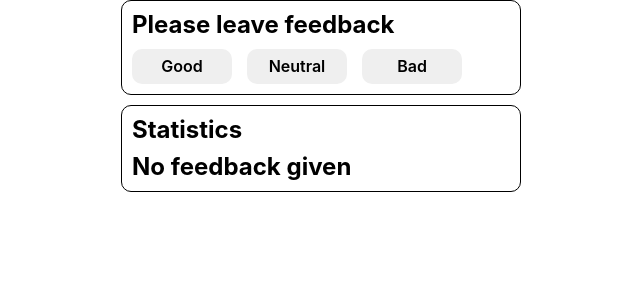
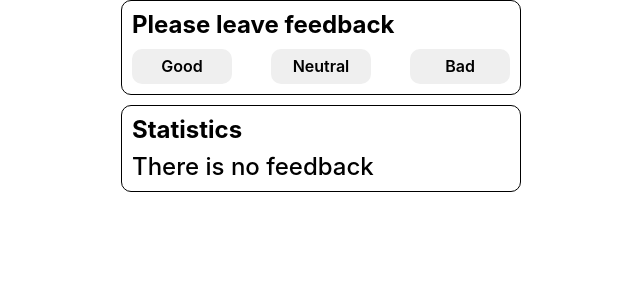
Before and after one commit to yurilov/goit-react-hw-02-feedback, a React (Create React App) app: page / in a window 1280 px wide. Shown: the top 300 px of the page, without its empty margins (319-959 px from the left). Built offline with nearby package versions, Linux system fonts and the light colour scheme.

Commit message:
final refactoring

```diff
--- a/src/components/App.jsx
+++ b/src/components/App.jsx
@@ -14,6 +14,7 @@ class App extends Component {
 
   changeState = (e) => {
     const name = e.target.name;
+
     this.setState((prevState) => ({
       [name]: prevState[name] + 1,
     }));
@@ -44,7 +45,7 @@ class App extends Component {
               positivePercentage={this.calculatePositiveFeedbackPercentage()}
             />
           ) : (
-            <Notification title="No feedback given" />
+            <Notification title="There is no feedback" />
           )}
         </Section>
       </>
--- a/src/components/Feedback/FeedbackOptions.jsx
+++ b/src/components/Feedback/FeedbackOptions.jsx
@@ -4,20 +4,22 @@ import styles from './FeedbackOptions.module.css';
 
 const FeedbackOptions = ({options, onLeaveFeedback}) => {
     return (
-        <>
+        <> <ul className={styles.list}>
                 {
                     options.map((option) => (
+                        <li className={styles.item} key={option}>
                             <button
                                 className={styles.btn}
-                        key={option}
                                 name={option}
                                 type="button"
                                 onClick={onLeaveFeedback}
                             >
                                 {option}
                             </button>
+                        </li>
                     ))
                 }
+            </ul>
         </>
     )
 }
--- a/src/components/Feedback/FeedbackOptions.module.css
+++ b/src/components/Feedback/FeedbackOptions.module.css
@@ -11,11 +11,13 @@
     cursor: pointer;
 }
 
-.btn + .btn {
-    margin-left: 15px;
-}
-
 .btn:hover {
     background-color: rgb(208, 209, 209);
     box-shadow: 4px 4px 8px 0px rgba(17, 17, 17, 0.2);
 }
+
+.list {
+    list-style: none;
+    display: flex;
+    justify-content: space-between;
+}
--- a/src/components/Notification/Notification.jsx
+++ b/src/components/Notification/Notification.jsx
@@ -1,10 +1,11 @@
 import React from "react";
 import propTypes from "prop-types";
+import styles from './Notification.module.css'
 
 const Notification = ({ title }) => {
   return (
     <>
-      <h2>{title}</h2>
+      <h2 className={styles.title}>{title}</h2>
     </>
   );
 };
--- /dev/null
+++ b/src/components/Notification/Notification.module.css
@@ -0,0 +1,3 @@
+.title {
+    font-weight: 500;
+}
--- a/src/components/Section/Section.jsx
+++ b/src/components/Section/Section.jsx
@@ -1,5 +1,5 @@
 import React from "react";
-import PropTypes from "prop-types";
+import propTypes from "prop-types";
 import styles from "./Section.module.css";
 
 const Section = ({ title, children }) => {
@@ -14,7 +14,8 @@ const Section = ({ title, children }) => {
 };
 
 Section.propTypes = {
-  title: PropTypes.string.isRequired,
+  title: propTypes.string.isRequired,
+  children: propTypes.node.isRequired,
 };
 
 export default Section;
```
Lines whose indentation alone changed are shown as unchanged.
